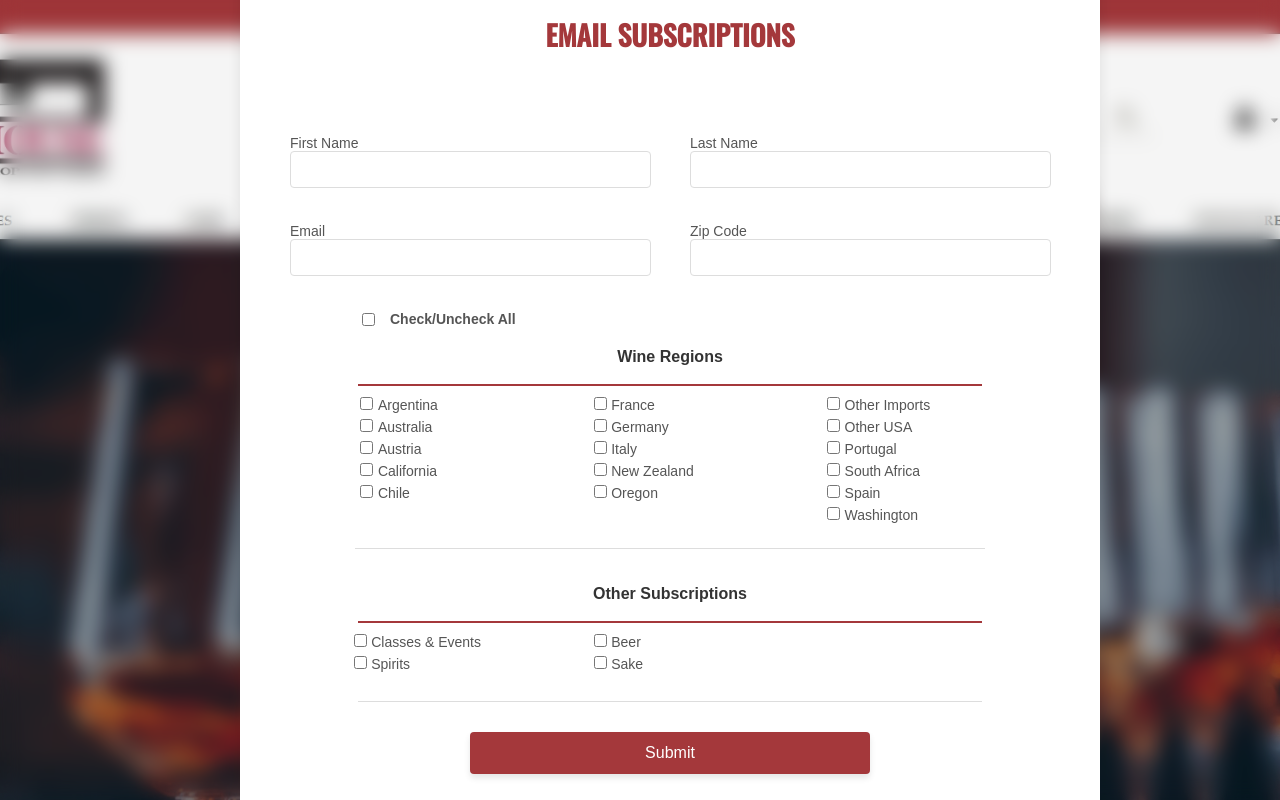
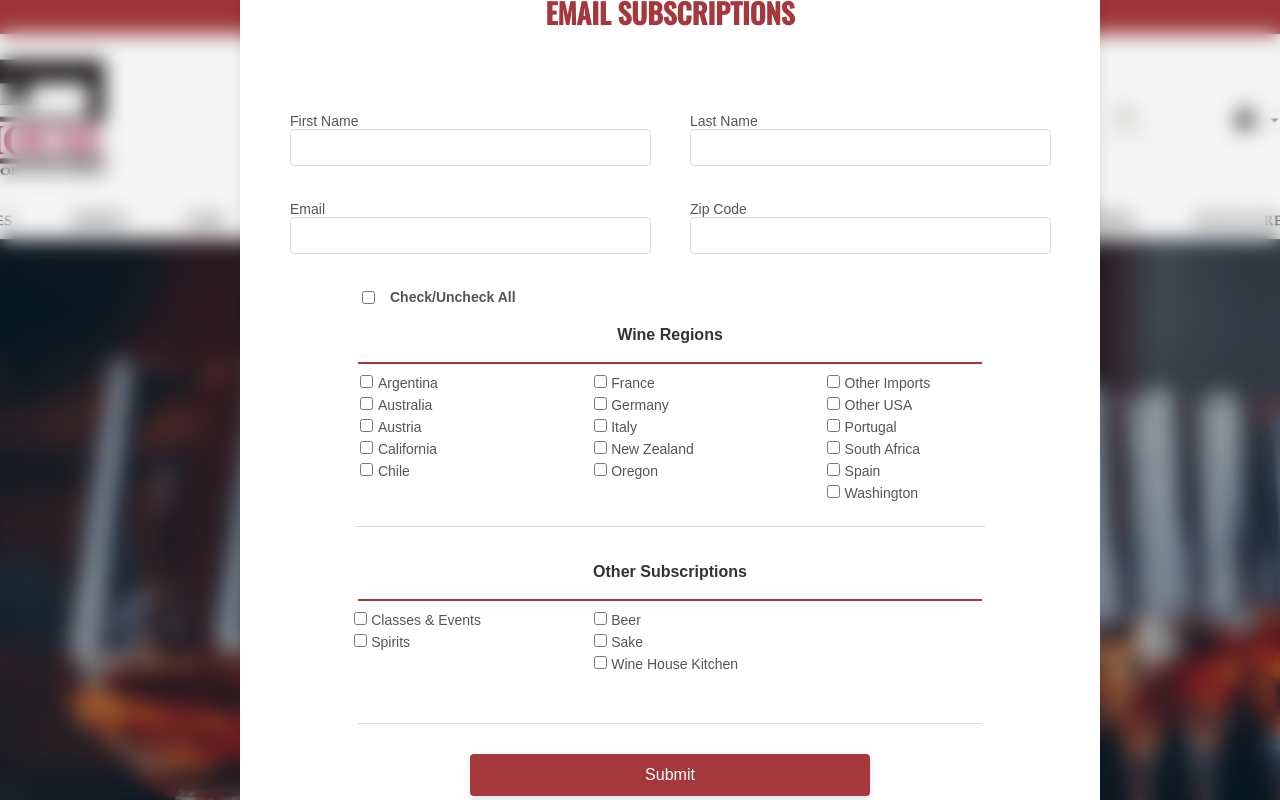
Before and after one commit to xcobboss/WH-Popup-Newsletter, a plain HTML site: page index.html in a window 1280 px wide. Both pictures are taken after a click on the button "EMAIL SIGN UP". Drawn offline with nearby package versions, Linux system fonts and the light colour scheme.

Commit message:
Update index.html

```diff
--- a/index.html
+++ b/index.html
@@ -123,6 +123,9 @@
 
 			<input type="checkbox" id="Sake" name="department" value="Sake">
 			<label for="Sake">Sake</label><br>
+
+			<input type="checkbox" id="WHK" name="department" value="Wine House Kitchen">
+			<label for="WHK">Wine House Kitchen</label><br>
 			</div>
 		</div>
 			<div class="button-container">
```
